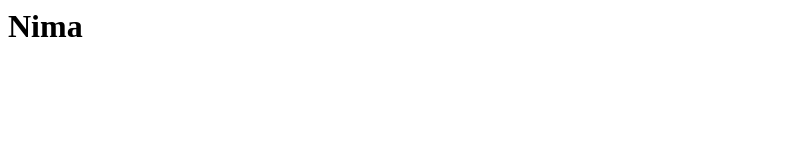
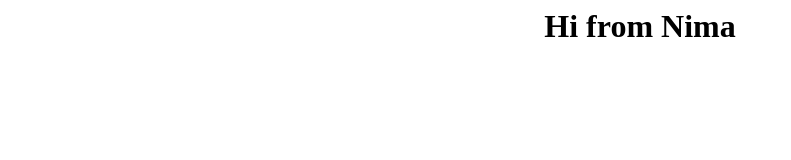
Before and after one commit to Nima-82/Robotics22-Nima, a plain HTML site: page index.html in a window 1280 px wide. Shown: the whole page, without its empty margins (0-791 px from the left). Drawn offline with Linux system fonts and the light colour scheme.

Commit message:
Update index.html

```diff
--- a/index.html
+++ b/index.html
@@ -1 +1 @@
-<h1>Nima</h1>
+<h1 align = center>Hi from Nima</h1>
```
